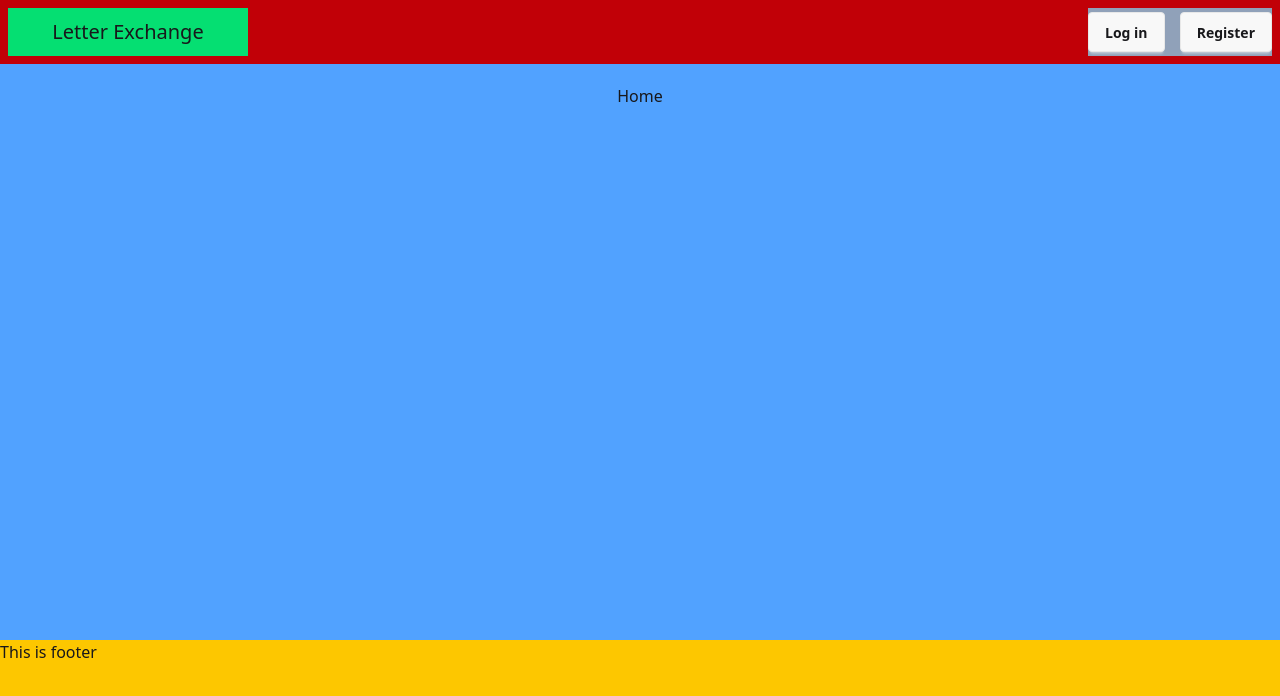
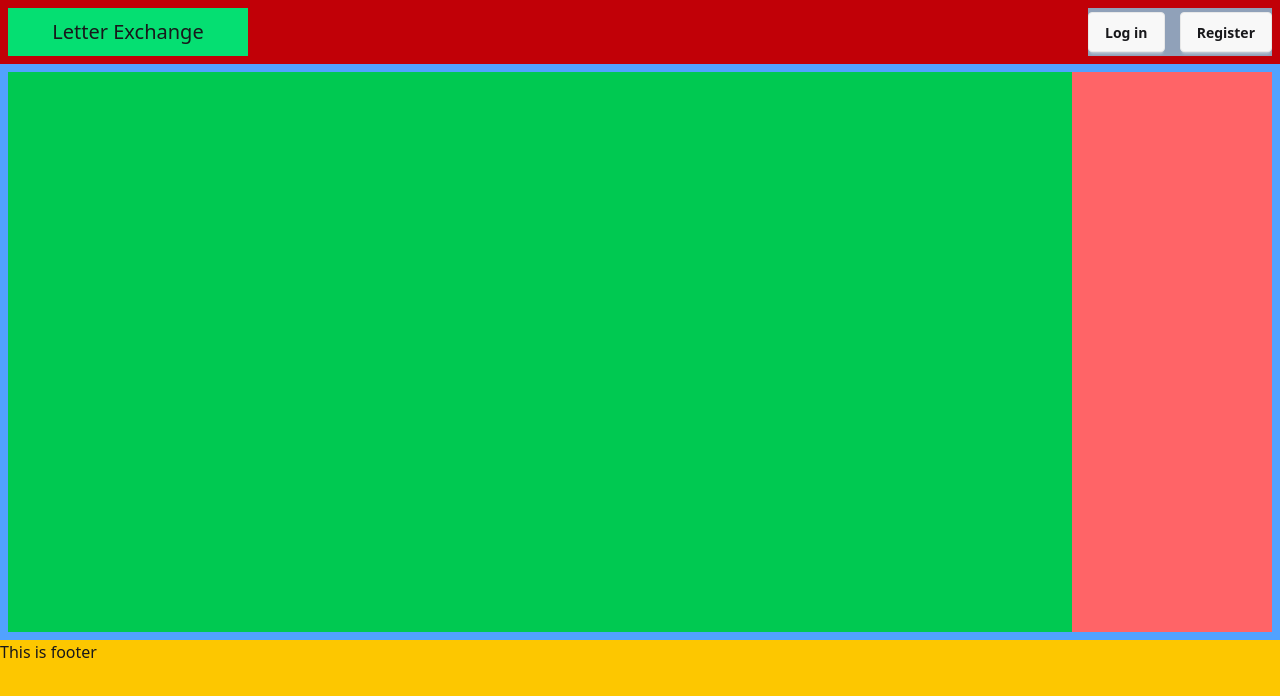
Before and after one commit to mr-top/letter-exchange, a React app in the folder front_end/: page /home in a window 1280 px wide. Shown: the top 696 px of the page. Built offline with nearby package versions, Linux system fonts and the light colour scheme; the HTML template or start-up script is replaced by a standard one.

Commit message:
home foundations

```diff
--- a/front_end/src/App.jsx
+++ b/front_end/src/App.jsx
@@ -3,6 +3,7 @@ import { Routes, Route, BrowserRouter, Navigate } from "react-router-dom"
 
 import { UserContext } from './components/utils/UserContext';
 
+import Home from "./Home";
 import Footer from "./components/footer/Footer"
 import Navbar from "./components/navbar/Navbar"
 import Login from "./components/Login"
@@ -18,11 +19,11 @@ function App() {
         <div className="flex-initial bg-red-400">
           <Navbar />
         </div>
-        <div className="flex-1 flex justify-center p-5 items-centermin-h-[80vh] bg-blue-400">
+        <div className="flex-1 flex justify-center p-2 items-centermin-h-[80vh] bg-blue-400">
           <Routes>
             <Route path="/login" element={<Login />} />
             <Route path="/register" element={<Register />} />
-            <Route path="/home" element={<p>Home</p>} />
+            <Route path="/home" element={<Home/>} />
             <Route path="*" element={<Navigate to='/home' />} />
           </Routes>
         </div>
--- /dev/null
+++ b/front_end/src/Home.jsx
@@ -0,0 +1,14 @@
+function Home () {
+  return (
+    <div className="flex-1 flex min-h-120 bg-pink-400">
+      <div className="flex-1 bg-green-500">
+
+      </div>
+      <div className="flex-initial w-50 bg-red-400">
+
+      </div>
+    </div>
+  )
+}
+
+export default Home;
```
